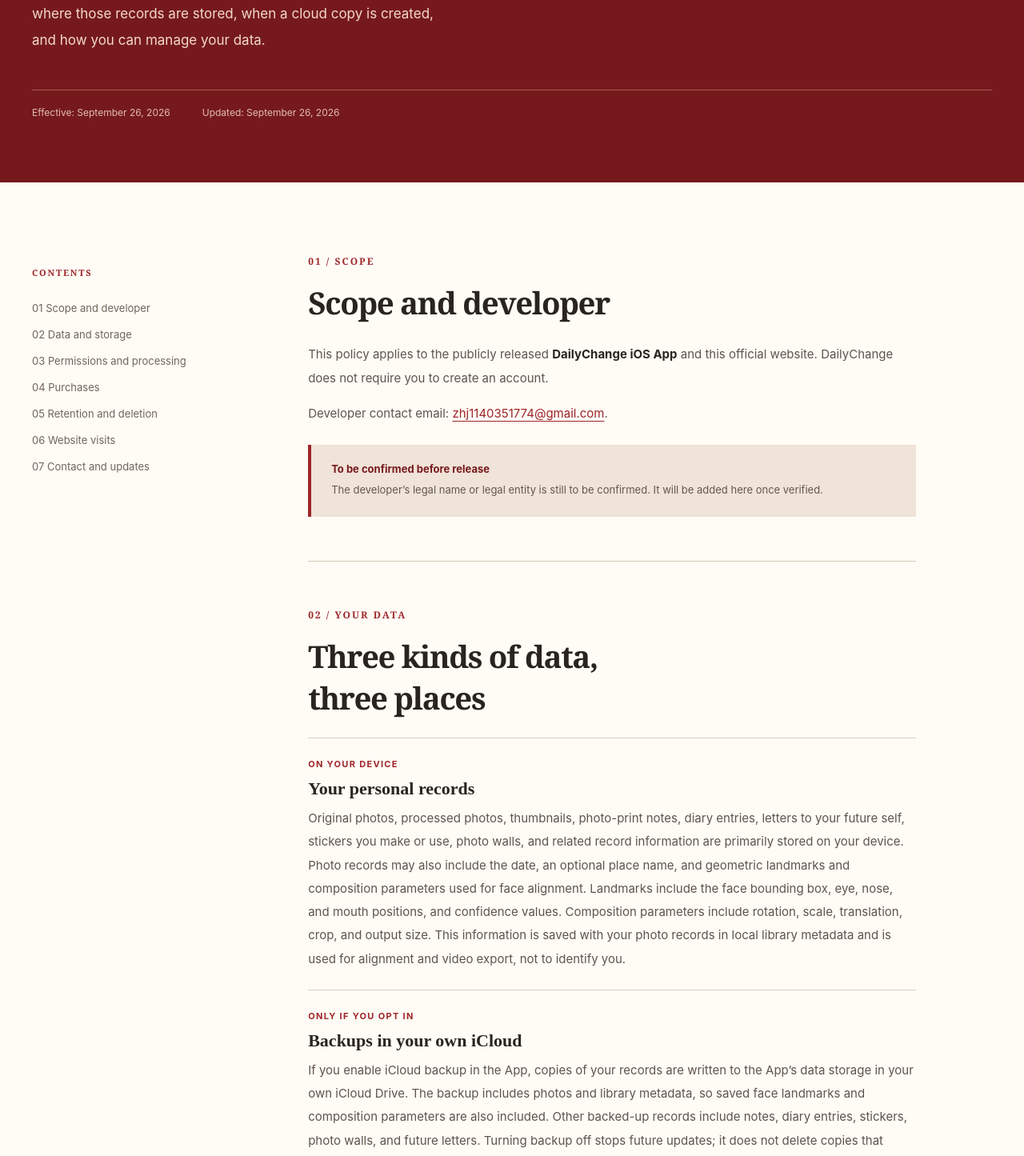
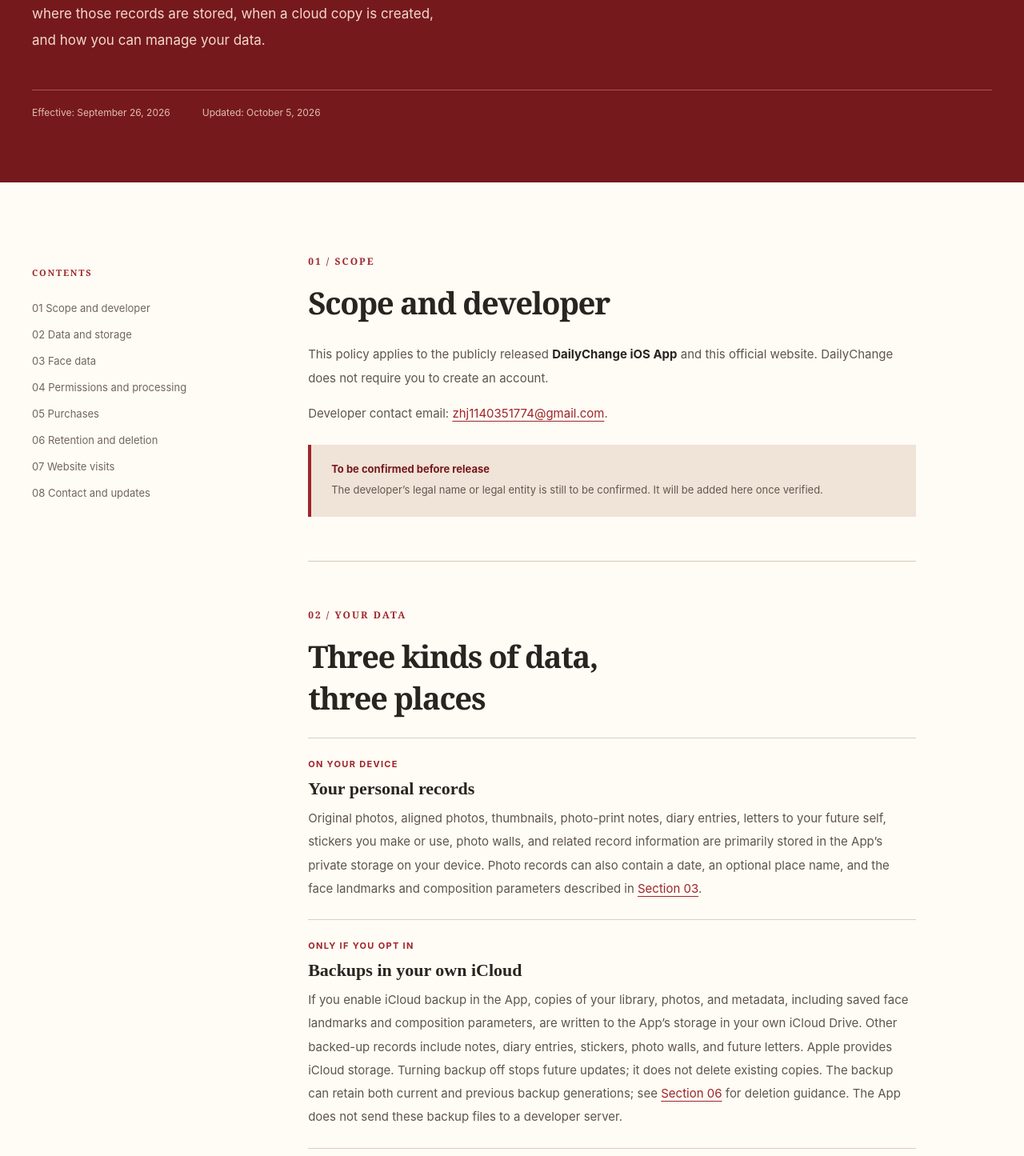
Before and after one commit to CoderZHH/DailyChange-Web, a Next.js app: page /en/privacy in a window 1280 px wide. Shown: the part 380-1825 px from the top of the page at 80% size. Built offline with nearby package versions, Linux system fonts and the light colour scheme.

Commit message:
Clarify face data and backup deletion in privacy policies

```diff
--- a/app/(english)/en/privacy/page.jsx
+++ b/app/(english)/en/privacy/page.jsx
@@ -23,7 +23,7 @@ export default function PrivacyPage() {
             <p className="eyebrow"><span className="eyebrow-line" /> YOUR DAYS ARE YOURS</p>
             <h1>Privacy policy<span className="title-period">.</span></h1>
             <p className="interior-intro">DailyChange is a place to record your life. This policy explains where those records are stored, when a cloud copy is created, and how you can manage your data.</p>
-            <div className="policy-meta"><span>Effective: September 26, 2026</span><span>Updated: September 26, 2026</span></div>
+            <div className="policy-meta"><span>Effective: September 26, 2026</span><span>Updated: October 5, 2026</span></div>
           </div>
         </section>
         <div className="page-shell policy-layout">
@@ -31,11 +31,12 @@ export default function PrivacyPage() {
             <span>CONTENTS</span>
             <a href="#scope">01 Scope and developer</a>
             <a href="#data">02 Data and storage</a>
-            <a href="#permissions">03 Permissions and processing</a>
-            <a href="#purchases">04 Purchases</a>
-            <a href="#control">05 Retention and deletion</a>
-            <a href="#website">06 Website visits</a>
-            <a href="#contact">07 Contact and updates</a>
+            <a href="#face-data">03 Face data</a>
+            <a href="#permissions">04 Permissions and processing</a>
+            <a href="#purchases">05 Purchases</a>
+            <a href="#control">06 Retention and deletion</a>
+            <a href="#website">07 Website visits</a>
+            <a href="#contact">08 Contact and updates</a>
           </aside>
           <article className="policy-content">
             <section id="scope" className="policy-section">
@@ -46,38 +47,46 @@ export default function PrivacyPage() {
             </section>
             <section id="data" className="policy-section">
               <div className="policy-section-label">02 / YOUR DATA</div><h2>Three kinds of data,<br />three places</h2>
-              <div className="data-block"><span>ON YOUR DEVICE</span><h3>Your personal records</h3><p>Original photos, processed photos, thumbnails, photo-print notes, diary entries, letters to your future self, stickers you make or use, photo walls, and related record information are primarily stored on your device. Photo records may also include the date, an optional place name, and geometric landmarks and composition parameters used for face alignment. Landmarks include the face bounding box, eye, nose, and mouth positions, and confidence values. Composition parameters include rotation, scale, translation, crop, and output size. This information is saved with your photo records in local library metadata and is used for alignment and video export, not to identify you.</p></div>
-              <div className="data-block"><span>ONLY IF YOU OPT IN</span><h3>Backups in your own iCloud</h3><p>If you enable iCloud backup in the App, copies of your records are written to the App’s data storage in your own iCloud Drive. The backup includes photos and library metadata, so saved face landmarks and composition parameters are also included. Other backed-up records include notes, diary entries, stickers, photo walls, and future letters. Turning backup off stops future updates; it does not delete copies that already exist. Apple provides iCloud storage and processing, subject to Apple’s rules. This face-alignment and in-App backup process does not send your content or face-alignment data to developer servers.</p></div>
+              <div className="data-block"><span>ON YOUR DEVICE</span><h3>Your personal records</h3><p>Original photos, aligned photos, thumbnails, photo-print notes, diary entries, letters to your future self, stickers you make or use, photo walls, and related record information are primarily stored in the App’s private storage on your device. Photo records can also contain a date, an optional place name, and the face landmarks and composition parameters described in <a href="#face-data">Section 03</a>.</p></div>
+              <div className="data-block"><span>ONLY IF YOU OPT IN</span><h3>Backups in your own iCloud</h3><p>If you enable iCloud backup in the App, copies of your library, photos, and metadata, including saved face landmarks and composition parameters, are written to the App’s storage in your own iCloud Drive. Other backed-up records include notes, diary entries, stickers, photo walls, and future letters. Apple provides iCloud storage. Turning backup off stops future updates; it does not delete existing copies. The backup can retain both current and previous backup generations; see <a href="#control">Section 06</a> for deletion guidance. The App does not send these backup files to a developer server.</p></div>
               <div className="data-block"><span>WHEN YOU CHOOSE TO SEND IT</span><h3>Support emails</h3><p>When you email for help, the developer receives your sender email address, message, and any files you attach. This information is used to reply and handle your request. Please do not send original private diary entries or photos that you do not wish to share.</p></div>
               <Pending>The retention period and routine deletion process for support emails have not yet been determined. You may request deletion of a support email using the contact address above. This policy will be updated once the handling process is confirmed.</Pending>
             </section>
+            <section id="face-data" className="policy-section">
+              <div className="policy-section-label">03 / FACE DATA</div><h2>Face data: use, storage,<br />and deletion</h2>
+              <div className="policy-row" id="face-data-types"><h3>What the App processes</h3><p>During camera preview, Apple Vision analyzes the face frame, eye visibility, and head pose on your device. Preview frames and observations are temporary and are not saved as photo records. When you capture or import a photo, the App saves the original, aligned, and thumbnail images. Its photo record also saves sparse face landmarks: detection confidence, a face bounding box, and available left-eye, right-eye, nose, and mouth centers. It saves alignment parameters: rotation, scale, horizontal and vertical translation, crop rectangle, and output size. It does not save a full facial landmark mesh, identity vector, or face authentication template.</p></div>
+              <div className="policy-row" id="face-data-uses"><h3>Why it is used</h3><p>Temporary preview analysis helps the App suggest camera adjustments, such as moving closer, facing forward, or improving light. Saved landmarks and alignment parameters help align your photos and keep the framing consistent when you export a change video in different aspect ratios. This processing happens on your device. The App does not use this data to identify or authenticate you, match faces across photos, train models, or serve ads or tracking.</p></div>
+              <div className="policy-row" id="face-data-storage"><h3>Where it goes</h3><p>Saved photos, landmarks, and alignment parameters remain in the App’s private local library. If you choose to enable iCloud backup, they are also copied into this App’s data in your own iCloud Drive, which Apple operates. The App does not send face data to a developer server or a remote face-analysis service. A photo or video you choose to export or share can contain visible faces and is passed to the system Photos library or your chosen share destination; this is separate from sending the saved landmark metadata to a face-analysis service.</p></div>
+              <div className="policy-row" id="face-data-retention"><h3>How long it remains</h3><p>Saved face landmarks and alignment parameters remain with their photo record; there is no fixed automatic expiry. A successful same-day retake replaces that day’s current local record, and the App subsequently cleans up the old local photo files. An existing iCloud backup may still contain older data, including in its previous backup generation, until that backup data is separately removed or superseded and cleaned up.</p></div>
+              <div className="policy-row" id="face-data-deletion"><h3>How to remove it</h3><p>The current App has no general single-photo or delete-all-records control. To remove the App’s local library, fully delete the App from the device; offloading it retains app data. Turning off iCloud backup or deleting the App does not delete existing iCloud copies. Manage and delete DailyChange’s iCloud data separately as explained in <a href="#control">Section 06</a>. Device backups, Photos exports, and files you shared elsewhere must also be managed separately.</p></div>
+            </section>
             <section id="permissions" className="policy-section">
-              <div className="policy-section-label">03 / PERMISSIONS</div><h2>Permissions and processing</h2>
-              <div className="policy-row"><h3>Camera and face alignment</h3><p>The camera is used to take today’s photo. Face alignment uses Apple Vision on your device to detect geometric positions for photo composition, not identity recognition. Landmarks and composition parameters are saved with photos rather than used only at the moment of capture. When exporting a change video, the App reads the original photos and saved eye, nose, and face-box positions to maintain consistent composition across different aspect ratios. Processing takes place on your device. If you enable iCloud backup, the photos and this metadata are also saved in your own iCloud.</p></div>
-              <div className="policy-row"><h3>Location</h3><p>With your permission, the relevant feature can obtain a location and save an optional place name in the record. Photo records store the place name, not precise coordinates. You can use the App without granting location permission.</p></div>
+              <div className="policy-section-label">04 / PERMISSIONS</div><h2>Permissions and processing</h2>
+              <div className="policy-row"><h3>Camera and face alignment</h3><p>The camera is used to take today’s photo. The App uses Apple Vision on your device for camera guidance and photo alignment. <a href="#face-data">Section 03</a> describes the face data that is temporarily processed, saved with a photo record, or optionally copied to iCloud.</p></div>
+              <div className="policy-row"><h3>Location</h3><p>With your permission, the App can use location to add an optional place name. When importing an older photo, it may also read that photo’s location metadata or authorized Photos location to determine a place name. Apple’s geocoding service may process coordinates to resolve the name; the App does not send the photo or its face landmarks to that service. The App’s photo record saves the place name, not precise coordinates, and re-encodes imported originals without standard GPS metadata. You can use the App without granting location permission.</p></div>
               <div className="policy-row"><h3>Notifications</h3><p>Notification permission is used for daily photo reminders you choose to enable.</p></div>
               <div className="policy-row"><h3>Photos</h3><p>When you choose to save an exported photo or change video, the App uses the relevant system photo-library permission to write that content to Photos.</p></div>
               <p>You can adjust these permissions in iOS Settings at any time. Disabling a permission may make the related feature unavailable.</p>
-              <Pending title="Release-version review">Face-alignment data, storage, and uses were verified against the project implementation on September 26, 2026. Place-name handling and other permission descriptions still need to be checked against the final iOS release.</Pending>
+              <Pending title="Release-version review">These descriptions were checked against the iOS build 4 implementation on October 5, 2026. Exact permission prompts and final deletion steps should be checked again against the released App and iOS version.</Pending>
             </section>
             <section id="purchases" className="policy-section">
-              <div className="policy-section-label">04 / PURCHASES</div><h2>Apple handles purchases</h2>
+              <div className="policy-section-label">05 / PURCHASES</div><h2>Apple handles purchases</h2>
               <p>DailyChange offers a basic version and DailyChange PRO. PRO has an annual auto-renewing subscription and a lifetime purchase option. Purchases, payments, and orders are handled by Apple’s App Store through StoreKit. The developer does not collect payment-card details through this website. The App uses purchase status returned by Apple to recognize PRO access. Restore Purchases restores eligible PRO access, not photos, diary entries, or other records.</p>
             </section>
             <section id="control" className="policy-section">
-              <div className="policy-section-label">05 / YOUR CONTROL</div><h2>Retention, controls,<br />and deletion</h2>
-              <div className="policy-row"><h3>Local records</h3><p>Records remain in the App’s device storage until you delete the relevant content in the App or delete the App from your device. Deleting the App removes its data from that device. System device backups, content exported to Photos, and iCloud copies must be managed separately.</p></div>
+              <div className="policy-section-label">06 / YOUR CONTROL</div><h2>Retention, controls,<br />and deletion</h2>
+              <div className="policy-row"><h3>Local records</h3><p>Records remain in the App’s private device storage without a fixed automatic expiry. The current App does not offer a general single-photo or delete-all-records action. A successful same-day retake replaces that day’s current record; old local photo files are cleaned up afterward. To remove the entire local library, fully delete the App from your device. Offloading an app keeps its data and is not equivalent to full deletion. System device backups, content exported to Photos, shared copies, and iCloud data must be managed separately.</p></div>
               <div className="policy-row"><h3>Permissions and backup</h3><p>You can disable permissions in iOS Settings and turn iCloud backup off in the App’s settings, under data and backup. Turning backup off stops future backup updates; it <strong>does not delete existing iCloud data</strong>.</p></div>
-              <div className="policy-row"><h3>Existing iCloud data</h3><p>To remove existing copies, first turn off iCloud backup in the App. Then open iPhone Settings → [your name] → iCloud → Storage / Manage Account Storage, look for DailyChange data, and use the deletion option provided by the system. If this data is visible in iCloud Drive in the Files app, you can also delete the relevant files after checking their contents, then check Recently Deleted. Deleting iCloud data can affect other devices using the same Apple Account. <a href="https://support.apple.com/guide/icloud/mm62d92d6b3e/icloud">See Apple’s guidance on third-party app data in iCloud</a>.</p></div>
+              <div className="policy-row"><h3>Existing iCloud data</h3><p>First turn off iCloud backup in the App to stop new copies. Then use iPhone Settings → [your name] → iCloud → Storage / Manage Account Storage to find and delete DailyChange’s stored app data, if the system offers that option. If DailyChange files are visible in iCloud Drive in the Files app, check their contents before removing the App’s “DailyChange Backup” folder and any older “DailyChange” backup folder, then review Recently Deleted. The current backup format can retain a current and a previous generation, so replacing a local photo does not immediately remove every older cloud copy. Deleting cloud data can affect other devices on your Apple Account. Review system device backups and exported Photos items separately. <a href="https://support.apple.com/guide/icloud/mm62d92d6b3e/icloud">See Apple’s guidance on third-party app data in iCloud</a>.</p></div>
               <Pending title="Deletion steps still to be verified">The exact DailyChange iCloud deletion options on different iOS versions still need to be checked with the final App on a real device. If you cannot find the options above, contact the developer first to avoid deleting unrelated data.</Pending>
             </section>
             <section id="website" className="policy-section">
-              <div className="policy-section-label">06 / THIS WEBSITE</div><h2>Website visits</h2>
+              <div className="policy-section-label">07 / THIS WEBSITE</div><h2>Website visits</h2>
               <p>This website serves static pages through GitHub Pages. When you visit a GitHub Pages site, GitHub logs visitor IP addresses for security purposes. See the <a href="https://docs.github.com/en/pages/getting-started-with-github-pages/what-is-github-pages">GitHub Pages documentation</a> and <a href="https://docs.github.com/en/site-policy/privacy-policies/github-general-privacy-statement">GitHub Privacy Statement</a> for details. This website does not add analytics, advertising tracking, third-party forms, or a cookie banner.</p>
               <Pending title="Hosting information">GitHub Pages hosting has been confirmed. No analytics or advertising tracking tools are configured. The specific retention period for GitHub access logs has not been verified; GitHub’s Privacy Statement governs its processing.</Pending>
             </section>
             <section id="contact" className="policy-section">
-              <div className="policy-section-label">07 / CONTACT</div><h2>Contact and updates</h2>
+              <div className="policy-section-label">08 / CONTACT</div><h2>Contact and updates</h2>
               <p>For questions about this policy, your records, or support emails, contact <a href={`mailto:${email}`}>{email}</a>. When this policy changes, this page and its “Updated” date will be revised.</p>
             </section>
           </article>
```
Also changed, not shown: app/(chinese)/privacy/page.jsx (+17 -8 lines).
